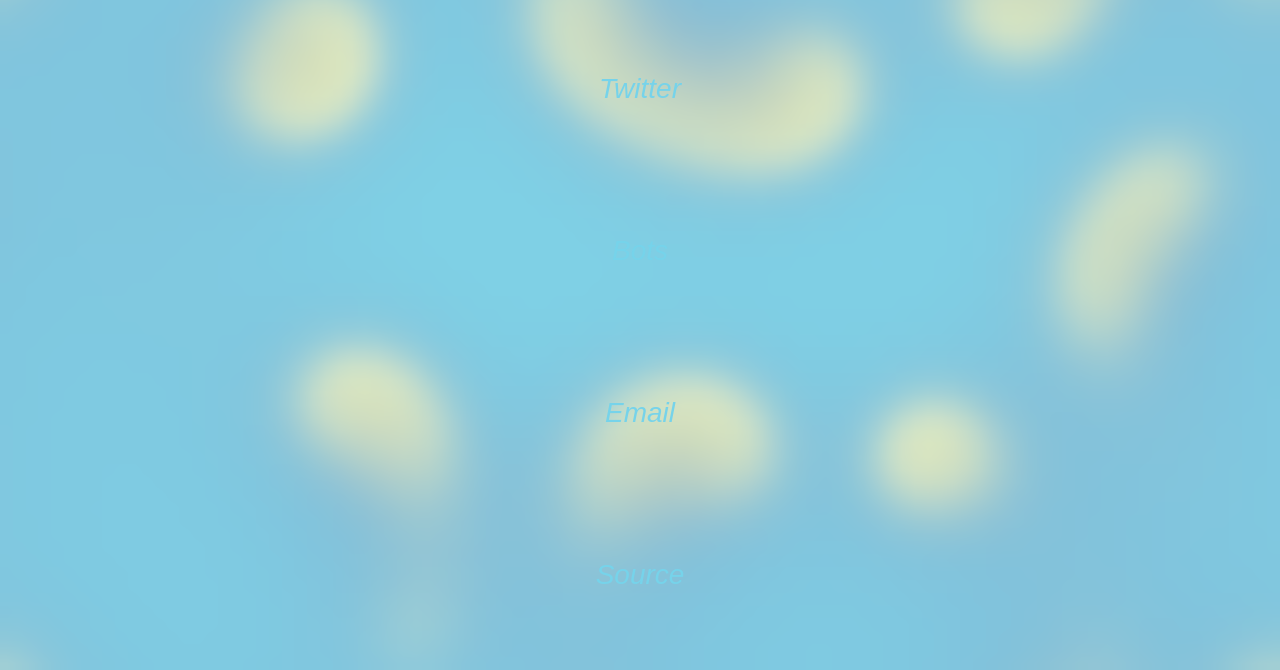
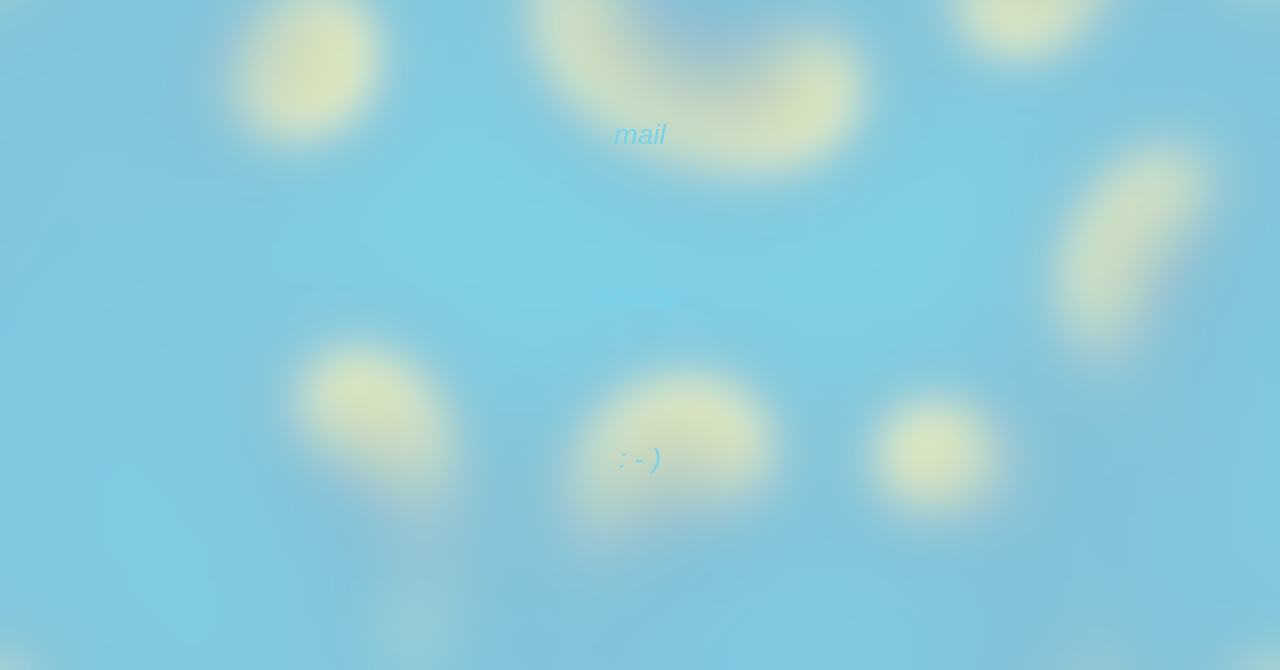
Before and after one commit to cwindolf/site, a plain HTML site: page index.html in a window 1280 px wide. Shown: the part 130-800 px from the top of the page. Drawn offline with Linux system fonts and the light colour scheme.

Commit message:
remove things

```diff
--- a/index.html
+++ b/index.html
@@ -61,13 +61,10 @@
     <main>
         <div>
             <p class='big'>Charlie Windolf</p>
-            <p class='small'><a href='https://twitter.com/chwindolf'>Twitter</a></p>
             <br>
-            <p class='small'><a href='https://twitter.com/chwindolf/lists/my-bots'>Bots</a></p>
+            <p class='small'><a href='mailto:charliexwindolf@gmail.com'>mail</a></p>
             <br>
-            <p class='small'><a href='mailto:charliexwindolf@gmail.com'>Email</a></p>
-            <br>
-            <p class='small'><a href='https://github.com/cwindolf/site'>Source</a></p>
+            <p class='small'><a href='https://github.com/cwindolf/site'>source</a></p>
             <br>
             <p class='small'><a href="http://charl.ee">:&nbsp;-&nbsp;)</a></p>
         </div>
```
